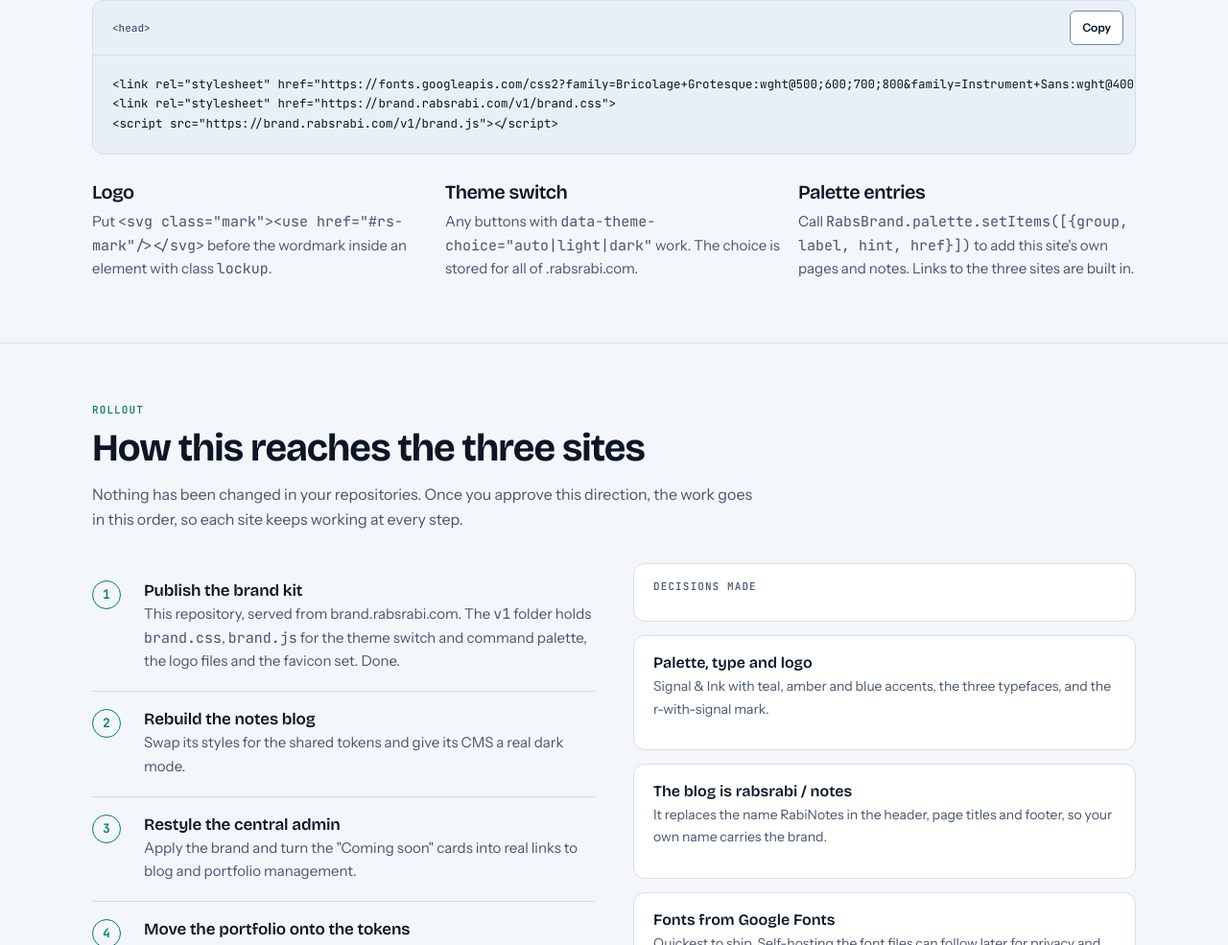
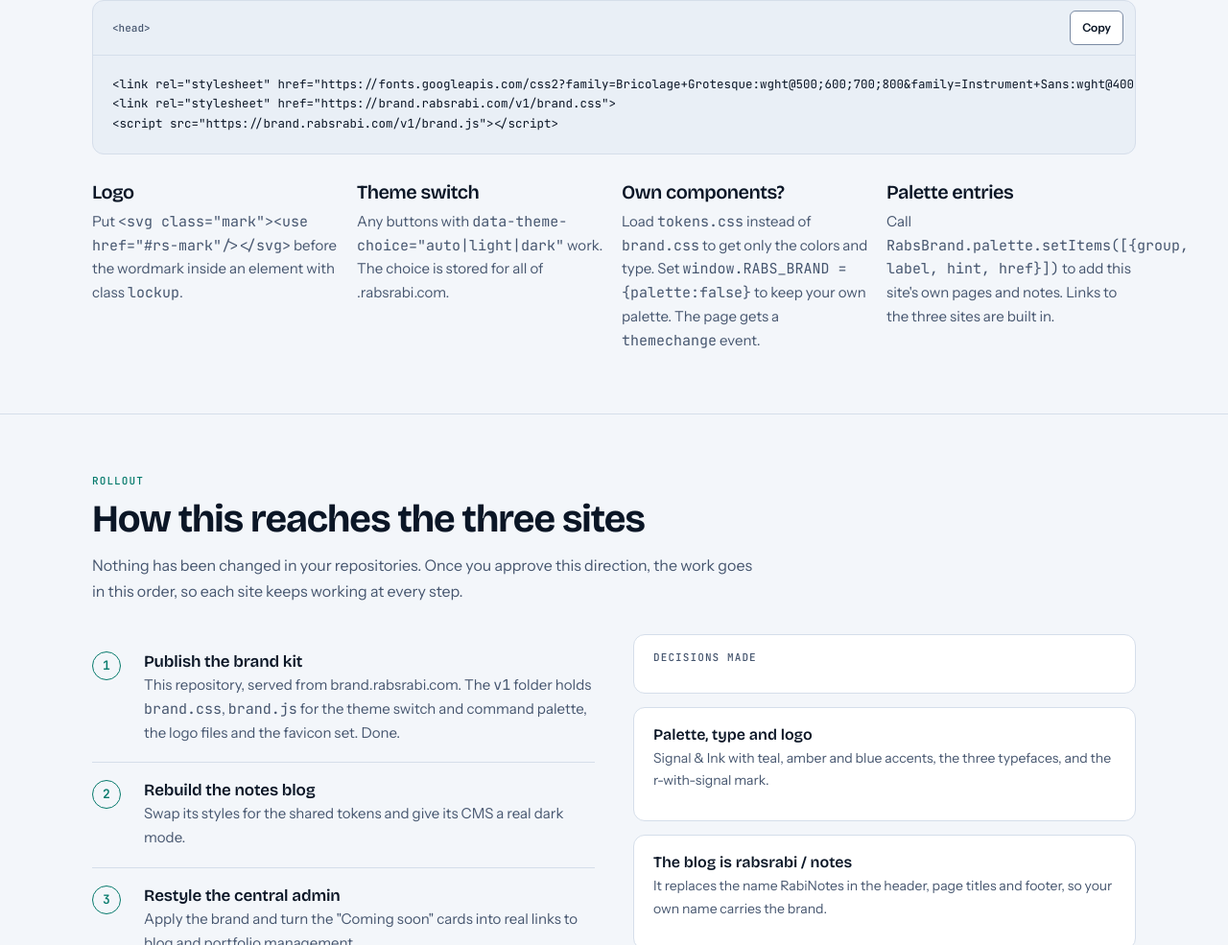
Before and after one commit to rabsrabi26/brand, a plain HTML site: page index.html in a window 1280 px wide. Shown: the part 9196-10181 px from the top of the page at 96% size. Drawn offline with nearby package versions, Linux system fonts and the light colour scheme.

Commit message:
Kit 1.1.0: tokens.css, themechange event, palette opt-out
- v1/tokens.css: colors, type and shape tokens only, for sites that keep
  their own component CSS (the portfolio)
- brand.js: dispatch "themechange" on the document after the theme changes,
  including when Auto follows the system, so canvases and charts can redraw
- brand.js: window.RABS_BRAND = { palette: false } turns the shared command
  palette off for a site that has its own
- All changes are additive; 1.0.0 pages keep working

Co-Authored-By: Claude Sonnet 5.5 <noreply@anthropic.com>
Claude-Session: https://claude.ai/code/session_013HFhJNZqoN32SToT7p6HPF

```diff
--- a/index.html
+++ b/index.html
@@ -628,6 +628,7 @@ h3.sub-h { font-size: 20px; font-weight: 600; margin: 40px 0 14px; }
       <div class="grid" style="margin-top:24px">
         <div class="principle"><h3>Logo</h3><p>Put <span class="mono">&lt;svg class="mark"&gt;&lt;use href="#rs-mark"/&gt;&lt;/svg&gt;</span> before the wordmark inside an element with class <span class="mono">lockup</span>.</p></div>
         <div class="principle"><h3>Theme switch</h3><p>Any buttons with <span class="mono">data-theme-choice="auto|light|dark"</span> work. The choice is stored for all of .rabsrabi.com.</p></div>
+        <div class="principle"><h3>Own components?</h3><p>Load <span class="mono">tokens.css</span> instead of <span class="mono">brand.css</span> to get only the colors and type. Set <span class="mono">window.RABS_BRAND = {palette:false}</span> to keep your own palette. The page gets a <span class="mono">themechange</span> event.</p></div>
         <div class="principle"><h3>Palette entries</h3><p>Call <span class="mono">RabsBrand.palette.setItems([{group, label, hint, href}])</span> to add this site's own pages and notes. Links to the three sites are built in.</p></div>
       </div>
     </div>
--- a/v1/brand.css
+++ b/v1/brand.css
@@ -1,5 +1,5 @@
 /*!
- * rabsrabi brand kit, v1.0.0
+ * rabsrabi brand kit, v1.1.0
  * Tokens, base styles and shared components for rabsrabi.com, blog.rabsrabi.com and auth.rabsrabi.com.
  * Fonts are loaded by the page with <link> tags (see README). Theme: add data-theme="light|dark" to <html>,
  * or leave it unset to follow the system. brand.js manages that choice.
--- a/v1/brand.js
+++ b/v1/brand.js
@@ -1,5 +1,5 @@
 /*!
- * rabsrabi brand kit, v1.0.0
+ * rabsrabi brand kit, v1.1.0
  * 1. Theme: Auto / Light / Dark, remembered in a cookie on .rabsrabi.com so all three sites agree.
  * 2. Logo sprite: injects <symbol id="rs-mark"> and <symbol id="rs-mark-sm"> for <svg><use href="#rs-mark"/></svg>.
  * 3. Command palette: Ctrl/Cmd+K or "/" opens it. Pages add their own entries with RabsBrand.setItems([...]).
@@ -8,12 +8,18 @@
  *   <script src="https://brand.rabsrabi.com/v1/brand.js"></script>
  * Theme buttons: any element with data-theme-choice="auto|light|dark".
  * Palette trigger (optional): any element with data-palette-open.
+ *
+ * Options (set before this script loads):
+ *   window.RABS_BRAND = { palette: false };   // a site with its own command palette turns the shared one off
+ * Events: the document receives "themechange" after the theme changes, including when Auto follows the system.
  */
 (function () {
   "use strict";
   var COOKIE = "rs-theme";
   var VALID = ["auto", "light", "dark"];
   var root = document.documentElement;
+  var OPTS = window.RABS_BRAND || {};
+  var PALETTE_ON = OPTS.palette !== false;
 
   /* ---------- theme ---------- */
   function cookieDomain() {
@@ -47,8 +53,18 @@
     } catch (e) {}
     try { localStorage.setItem(COOKIE, choice); } catch (e) {}
     paint(choice);
+    announce();
+  }
+  function announce() {
+    try { document.dispatchEvent(new Event("themechange")); } catch (e) {}
   }
   paint(getTheme()); // before first paint
+  if (window.matchMedia) {
+    var mq = matchMedia("(prefers-color-scheme: dark)");
+    var onSystem = function () { if (getTheme() === "auto") announce(); };
+    if (mq.addEventListener) mq.addEventListener("change", onSystem);
+    else if (mq.addListener) mq.addListener(onSystem);
+  }
 
   /* ---------- logo sprite ---------- */
   var SPRITE =
@@ -188,7 +204,7 @@
   }
 
   /* ---------- wire up ---------- */
-  document.addEventListener("keydown", function (e) {
+  if (PALETTE_ON) document.addEventListener("keydown", function (e) {
     if ((e.ctrlKey || e.metaKey) && !e.shiftKey && !e.altKey && e.key.toLowerCase() === "k") {
       e.preventDefault();
       overlay ? close() : open();
@@ -200,7 +216,7 @@
   document.addEventListener("click", function (e) {
     var t = e.target.closest && e.target.closest("[data-theme-choice]");
     if (t) { setTheme(t.getAttribute("data-theme-choice")); return; }
-    var p = e.target.closest && e.target.closest("[data-palette-open]");
+    var p = PALETTE_ON && e.target.closest && e.target.closest("[data-palette-open]");
     if (p) { e.preventDefault(); open(); }
   });
   function ready() { injectSprite(); paint(getTheme()); }
@@ -208,7 +224,7 @@
   else ready();
 
   window.RabsBrand = {
-    version: "1.0.0",
+    version: "1.1.0",
     getTheme: getTheme,
     setTheme: setTheme,
     palette: { open: open, close: close, setItems: setItems }
--- /dev/null
+++ b/v1/tokens.css
@@ -0,0 +1,49 @@
+/*!
+ * rabsrabi brand kit, v1.1.0: tokens only
+ * Colors, type and shape tokens (light, dark and auto) with no components or base styles.
+ * For a site that keeps its own component CSS. Sites that want the shared header, cards and buttons use brand.css instead.
+ * Theme: add data-theme="light|dark" to <html>, or leave it unset to follow the system. brand.js manages that choice.
+ */
+
+/* ---------- tokens ---------- */
+:root {
+  color-scheme: light;
+  --paper: #F3F6FA;
+  --surface: #FFFFFF;
+  --sunken: #E9EFF6;
+  --ink: #0B1626;
+  --muted: #46566F;
+  --line: #D5DEEA;
+  --line-strong: #7A8AA3;
+  --signal: #067A6C;
+  --signal-ink: #FFFFFF;
+  --signal-soft: rgba(6, 122, 108, .10);
+  --spark: #A85A00;
+  --beam: #2F54C9;
+  --ok: #17794B;
+  --bad: #C0332B;
+  --shadow: 0 1px 2px rgba(11, 22, 38, .06), 0 10px 28px rgba(11, 22, 38, .07);
+  --display: "Bricolage Grotesque", ui-sans-serif, system-ui, -apple-system, "Segoe UI", sans-serif;
+  --sans: "Instrument Sans", ui-sans-serif, system-ui, -apple-system, "Segoe UI", sans-serif;
+  --mono: "JetBrains Mono", ui-monospace, "SF Mono", Menlo, Consolas, monospace;
+  --r-sm: 6px;
+  --r-md: 12px;
+  --r-lg: 20px;
+  --maxw: 1120px;
+}
+@media (prefers-color-scheme: dark) {
+  :root:not([data-theme="light"]) {
+    --paper: #080D17; --surface: #0F1829; --sunken: #0B1322; --ink: #E8EEF8; --muted: #9AA9C2;
+    --line: #1C2A42; --line-strong: #5E7394; --signal: #2DD4BF; --signal-ink: #04201C;
+    --signal-soft: rgba(45, 212, 191, .12); --spark: #FBBF24; --beam: #8FA9FF; --ok: #4ADE80; --bad: #FF8A80;
+    --shadow: 0 1px 2px rgba(0, 0, 0, .4), 0 12px 32px rgba(0, 0, 0, .35);
+    color-scheme: dark;
+  }
+}
+:root[data-theme="dark"] {
+  --paper: #080D17; --surface: #0F1829; --sunken: #0B1322; --ink: #E8EEF8; --muted: #9AA9C2;
+  --line: #1C2A42; --line-strong: #5E7394; --signal: #2DD4BF; --signal-ink: #04201C;
+  --signal-soft: rgba(45, 212, 191, .12); --spark: #FBBF24; --beam: #8FA9FF; --ok: #4ADE80; --bad: #FF8A80;
+  --shadow: 0 1px 2px rgba(0, 0, 0, .4), 0 12px 32px rgba(0, 0, 0, .35);
+  color-scheme: dark;
+}
```
Also changed, not shown: 1 other file.
